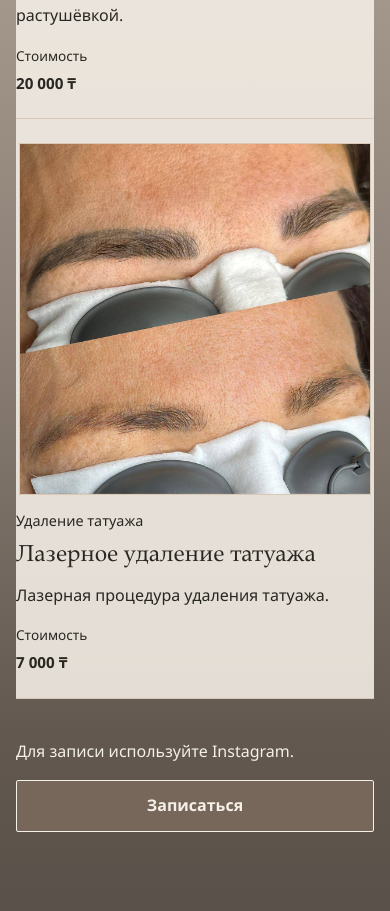
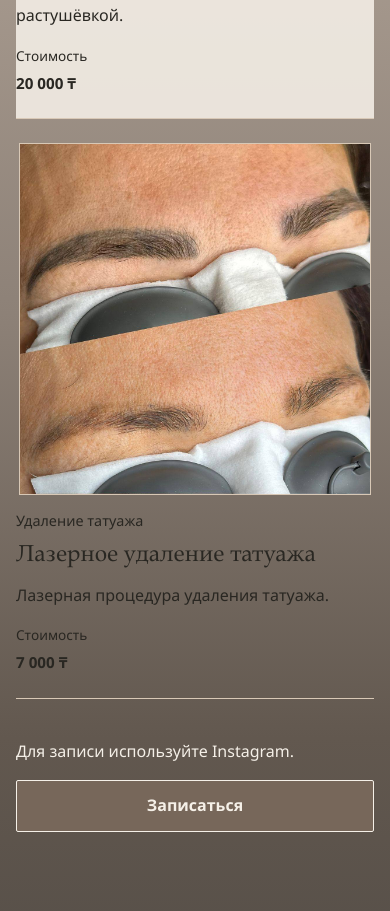
Before and after one commit to aloxaten322/beauty, a React (Vite) app: page /services in a window 390 px wide. Shown: the part 3166-4077 px from the top of the page. Built offline with nearby package versions, Linux system fonts and the light colour scheme.

Commit message:
Fix service card gradient background

```diff
--- a/src/components/Services.module.css
+++ b/src/components/Services.module.css
@@ -40,10 +40,6 @@
   gap: clamp(1.5rem, 4vw, 3rem);
   padding-block: 1.75rem;
   border-bottom: 1px solid var(--color-sand);
-}
-
-.serviceItem:last-child {
-  background: color-mix(in srgb, var(--color-ivory) 88%, transparent);
 }
 
 .serviceItemWithImage {
@@ -192,7 +188,7 @@
     padding-block: 1.5rem;
   }
 
-  .serviceItem:nth-child(n + 5) {
+  .serviceItem:nth-child(5) {
     background: color-mix(in srgb, var(--color-ivory) 88%, transparent);
   }
 
```
